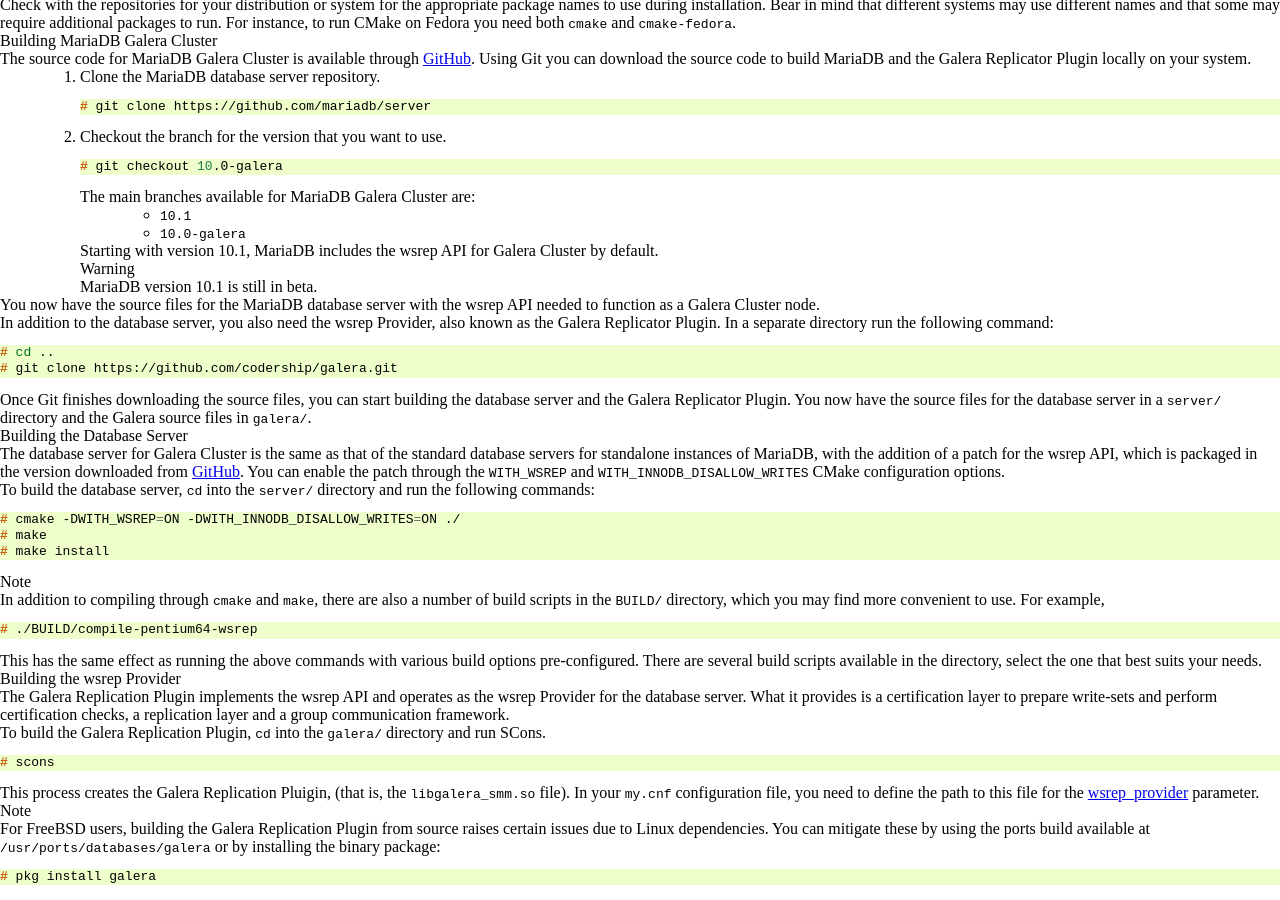
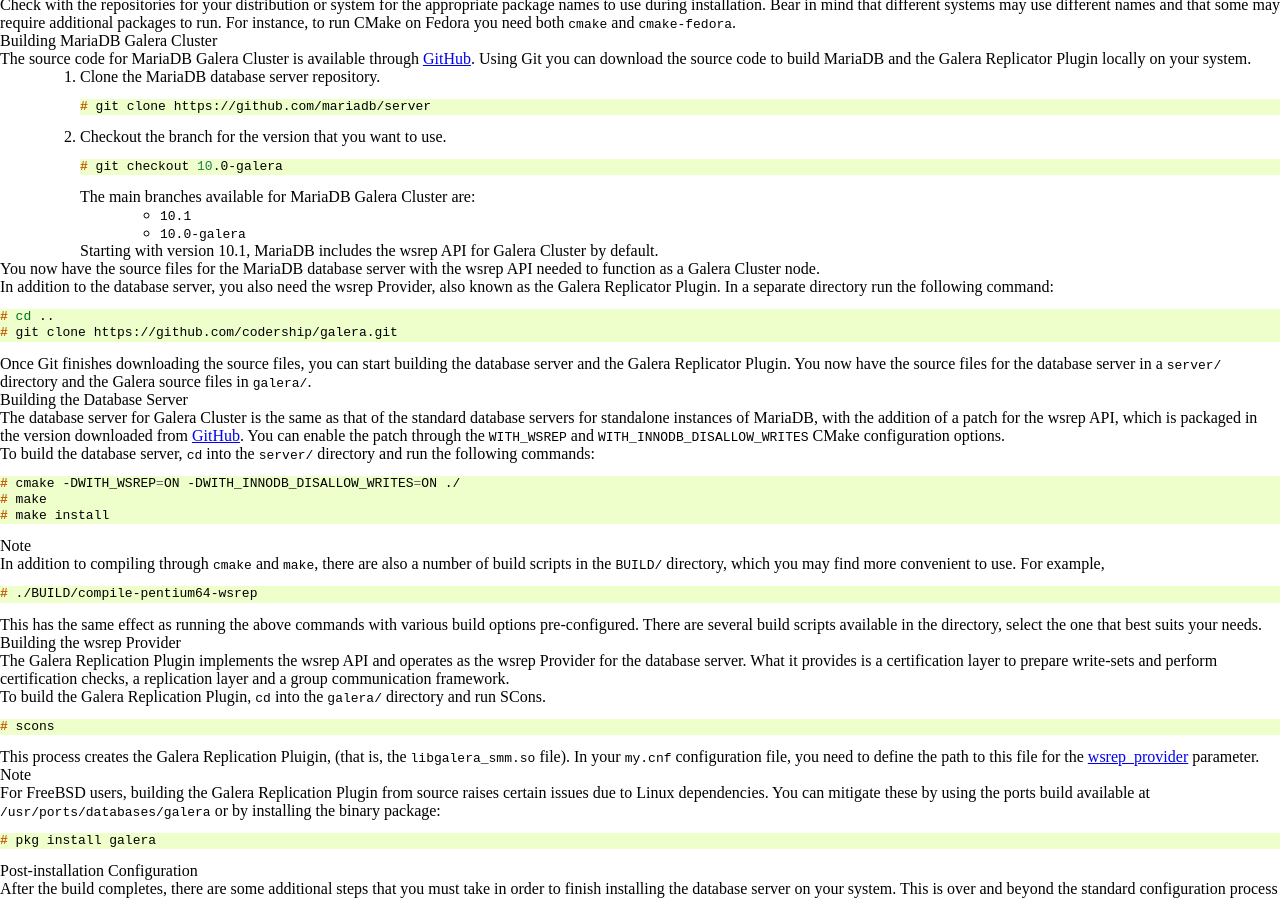
Before and after one commit to codership/documentation, a Sphinx documentation site: the page built from galeracluster/source/documentation/install-mariadb-src.rst, in a window 1280 px wide and 900 px high, scrolled down 908 px. Built offline with Sphinx 7.4.7, drawn with Linux system fonts in a browser that asks for light colours; comment, search, counter and statistics services are not loaded.

Commit message:
Issue #467 Warning removed

```diff
--- a/galeracluster/source/documentation/install-mariadb-src.rst
+++ b/galeracluster/source/documentation/install-mariadb-src.rst
@@ -126,8 +126,6 @@ The source code for MariaDB Galera Cluster is available through GitHub_. Using G
 
    Starting with version 10.1, MariaDB includes the wsrep API for Galera Cluster by default.
 
-   .. warning:: MariaDB version 10.1 is still in beta.
-
 
 You now have the source files for the MariaDB database server with the wsrep API needed to function as a Galera Cluster node.
 
```
